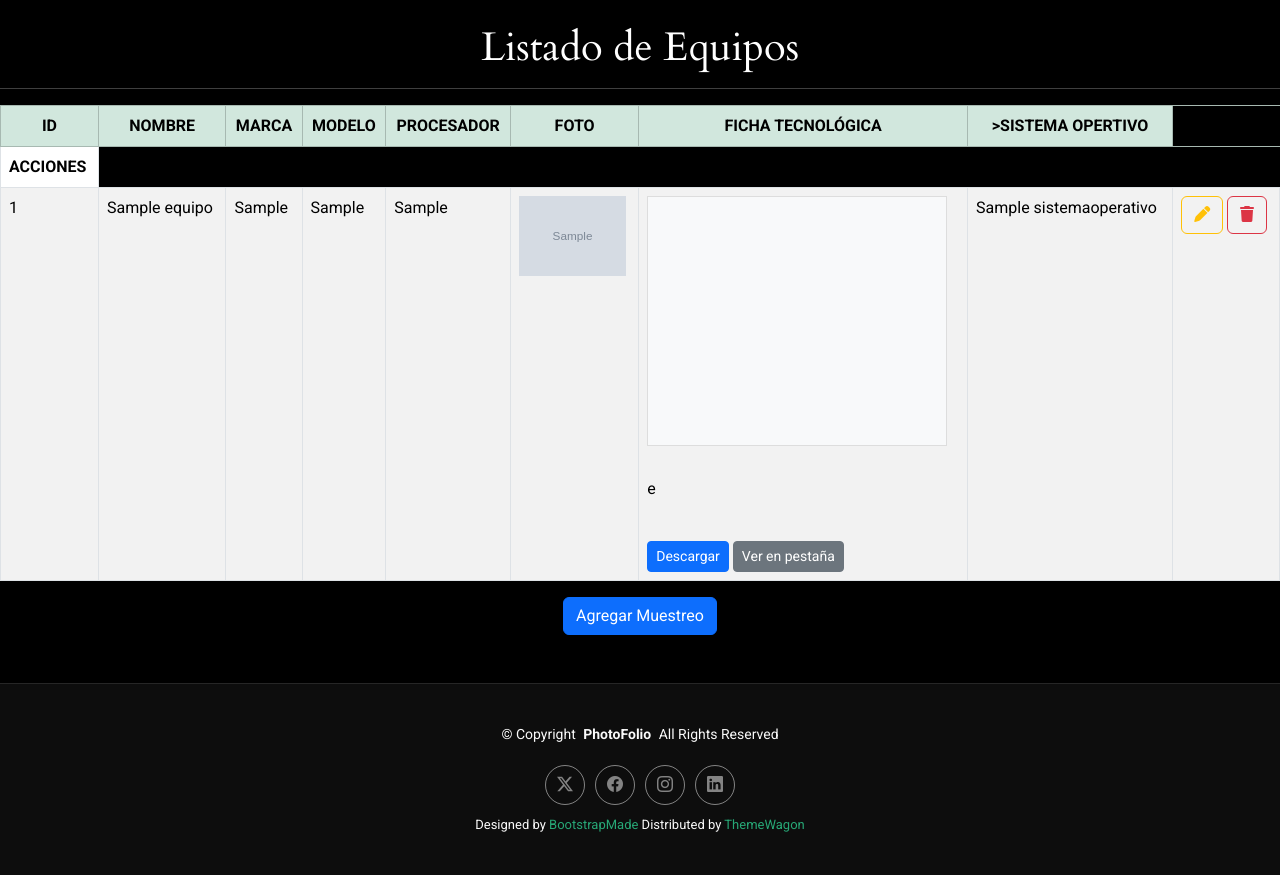
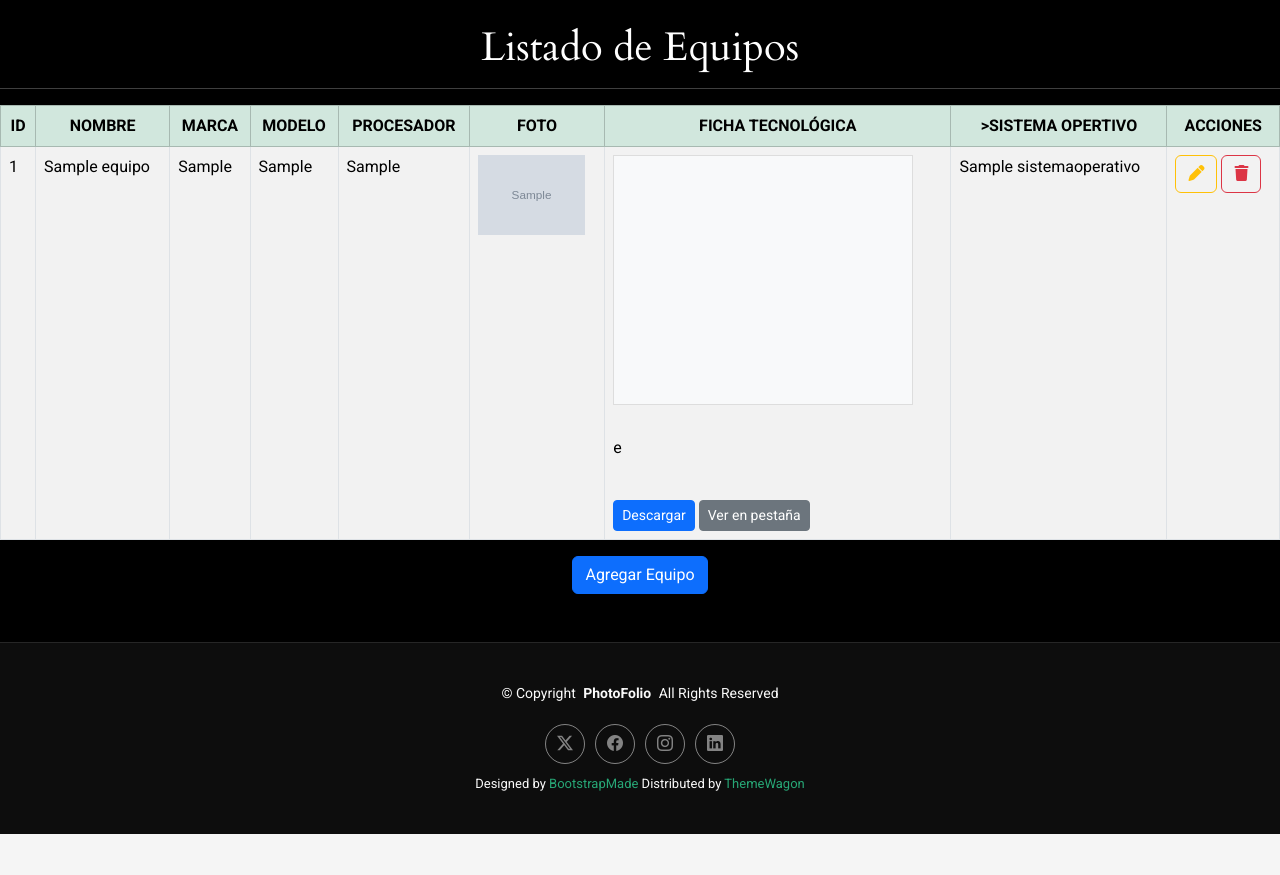
Before and after one commit to Karen0708-ak/soportetec, a Django app: template Aplicaciones/Equipo/templates/inicioeq.html in a window 1280 px wide. Shown: the part 79-954 px from the top of the page. After the commit the page ends 913 px from the top, so only its background shows below. Run offline with Django 5.2, Linux system fonts and the light colour scheme; tables that the repository leaves empty hold one stand-in row (values such as "Sample post"); the template is opened without the code that fills it: values that come from a table or form of the project are taken from there, most other values are stand-ins (such as "Sample title", 1, 10 or a date in 2020); grey boxes marked "Sample" are stand-in pictures; some libraries are stand-ins or nearby versions.

Commit message:
Se agregaron las tablas de ambas aplicaciones

```diff
--- a/Aplicaciones/Equipo/templates/inicioeq.html
+++ b/Aplicaciones/Equipo/templates/inicioeq.html
@@ -15,7 +15,7 @@
             <th>PROCESADOR</th>
             <th>FOTO</th>
             <th>FICHA TECNOLÓGICA</th>
-            <th>>SISTEMA OPERTIVO</tr>
+            <th>>SISTEMA OPERTIVO</th>
             <th>ACCIONES</th>
         </tr>
     </thead>
@@ -61,7 +61,7 @@
                     <a href="editarEquipo/{{equipoTemporal.id}}" class="btn btn-outline-warning">
                         <i class="fa fa-pen"></i>
                     </a>
-                    <a href="#" class="btn btn-outline-danger" onclick="confirmarEliminacion('{{muestreoTemporal.id}}')">
+                    <a href="#" class="btn btn-outline-danger" onclick="confirmarEliminacion('{{equipoTemporal.id}}')">
                         <i class="fa fa-trash"></i>
                     </a>
                     <script>
@@ -77,7 +77,7 @@
                             cancelButtonText: 'Cancelar'
                             }).then((result) => {
                             if (result.isConfirmed) {
-                                window.location.href = `eliminarMuestreo/${id}`;
+                                window.location.href = `eliminarEquipo/${id}`;
                             }
                             });
                         }
@@ -88,8 +88,8 @@
     </tbody>
 </table>
 <div class="text-center ">
-    <a href="nuevoMuestreo" class="btn btn-primary " >
-        Agregar Muestreo
+    <a href="nuevoEquipo" class="btn btn-primary " >
+        Agregar Equipo
     </a>
 </div>
 <br>
--- a/Aplicaciones/Equipo/urls.py
+++ b/Aplicaciones/Equipo/urls.py
@@ -0,0 +1,10 @@
+# Configuracion de rutas especificas de la app empresas
+from django.urls import path
+from . import views
+
+urlpatterns=[
+    path('inicioeq',views.inicio,name='inicioeq'),
+    path('nuevoEquipo',views.nuevoEquipo),
+    path('guardarEquipo',views.guardarEquipo),
+
+]
--- a/Aplicaciones/Equipo/views.py
+++ b/Aplicaciones/Equipo/views.py
@@ -6,10 +6,10 @@ from django.contrib import messages
 
 def inicio(request):
     listadoEquipo=Equipo.objects.all()
-    return render(request,"inicioeqtml",{'equipo':listadoEquipo})
+    return render(request,"inicioeq.html",{'equipo':listadoEquipo})
 def nuevoEquipo(request):
     rsistema_operatvo=SistemaOperativo.objects.all()
-    return render(request,"nuevoMuestreo.html",{'sistema_operativo':rsistema_operatvo})
+    return render(request,"nuevoEquipo.html",{'sistema_operativo':rsistema_operatvo})
 
 def guardarEquipo(request):
     nombre = request.POST["nombre"]
--- a/Aplicaciones/SistemaOperativo/urls.py
+++ b/Aplicaciones/SistemaOperativo/urls.py
@@ -3,7 +3,7 @@ from django.urls import path
 from . import views
 
 urlpatterns = [
-    path('', views.inicio),
+    path('listarSO',views.inicio,name='listarSO'),
     path('nuevoSO', views.nuevoSO),
     path('guardarSO', views.guardarSO),
     path('eliminarSO/<id>', views.eliminarSO),
--- a/Aplicaciones/SistemaOperativo/views.py
+++ b/Aplicaciones/SistemaOperativo/views.py
@@ -6,8 +6,8 @@ from django.contrib import messages
 
 # LISTADO DE SISTEMAS OPERATIVOS
 def inicio(request):
-    sistemas_operativos = SistemaOperativo.objects.all()
-    return render(request, "inicio.html", {'sistemas_operativos': sistemas_operativos})
+    lsistemas_operativos = SistemaOperativo.objects.all()
+    return render(request, "listarSO.html", {'sistemas_operativos': lsistemas_operativos})
 
 # FORMULARIO NUEVO SISTEMA OPERATIVO
 def nuevoSO(request):
@@ -25,7 +25,7 @@ def guardarSO(request):
         )
 
         messages.success(request, "Sistema Operativo guardado exitosamente")
-        return redirect('/')
+        return redirect('listarSO')
     return redirect('/')
 
 # ELIMINAR SISTEMA OPERATIVO
--- a/Aplicaciones/templates/plantilla.html
+++ b/Aplicaciones/templates/plantilla.html
@@ -58,13 +58,13 @@
         <ul>
           <li class="dropdown"><span>Equipos</span> <i class="bi bi-chevron-down toggle-dropdown"></i></a>
             <ul>
-              <li><a href="{% url 'inicioem'%}">Listado de Empleados</a></li>
-              <li><a href="nuevoEmpleado">Agregar Empleado</a></li>
+              <li><a href="{% url 'inicioeq'%}">Listado de Equipos</a></li>
+              <li><a href="">Agregar Equipo</a></li>
             </ul>
           </li>
           <li class="dropdown"><span>Sistemas Operativos</span> <i class="bi bi-chevron-down toggle-dropdown"></i></a>
             <ul>
-              <li><a href="{% url 'iniciovi'%}">Listado de Viñedos</a></li>
+              <li><a href="{% url 'listarSO'%}">Listado de Viñedos</a></li>
               <li><a href="nuevoVinedo">Agregar Viñedo</a></li>
             </ul>
           </li>
--- a/soportetec/urls.py
+++ b/soportetec/urls.py
@@ -15,7 +15,7 @@ Including another URLconf
     2. Add a URL to urlpatterns:  path('blog/', include('blog.urls'))
 """
 from django.contrib import admin
-from django.urls import path
+from django.urls import path,include
 from django.views.generic import RedirectView
 from django.urls import reverse_lazy
 
@@ -23,7 +23,10 @@ from django.conf import settings
 from django.conf.urls.static import static
 
 urlpatterns = [
+    path('', RedirectView.as_view(url=reverse_lazy('inicioeq'), permanent=False)),
     path('admin/', admin.site.urls),
+    path('',include('Aplicaciones.Equipo.urls')),
+    path('',include('Aplicaciones.SistemaOperativo.urls')),
 ]
 
 if settings.DEBUG:urlpatterns+=static(settings.MEDIA_URL,document_root=settings.MEDIA_ROOT)
```
Also changed, not shown: Aplicaciones/SistemaOperativo/templates/listarSO.html (+4 -3 lines), Aplicaciones/SistemaOperativo/migrations/0002_sistemaoperativo_documentacion.py (added), soporte.sqlite3.
